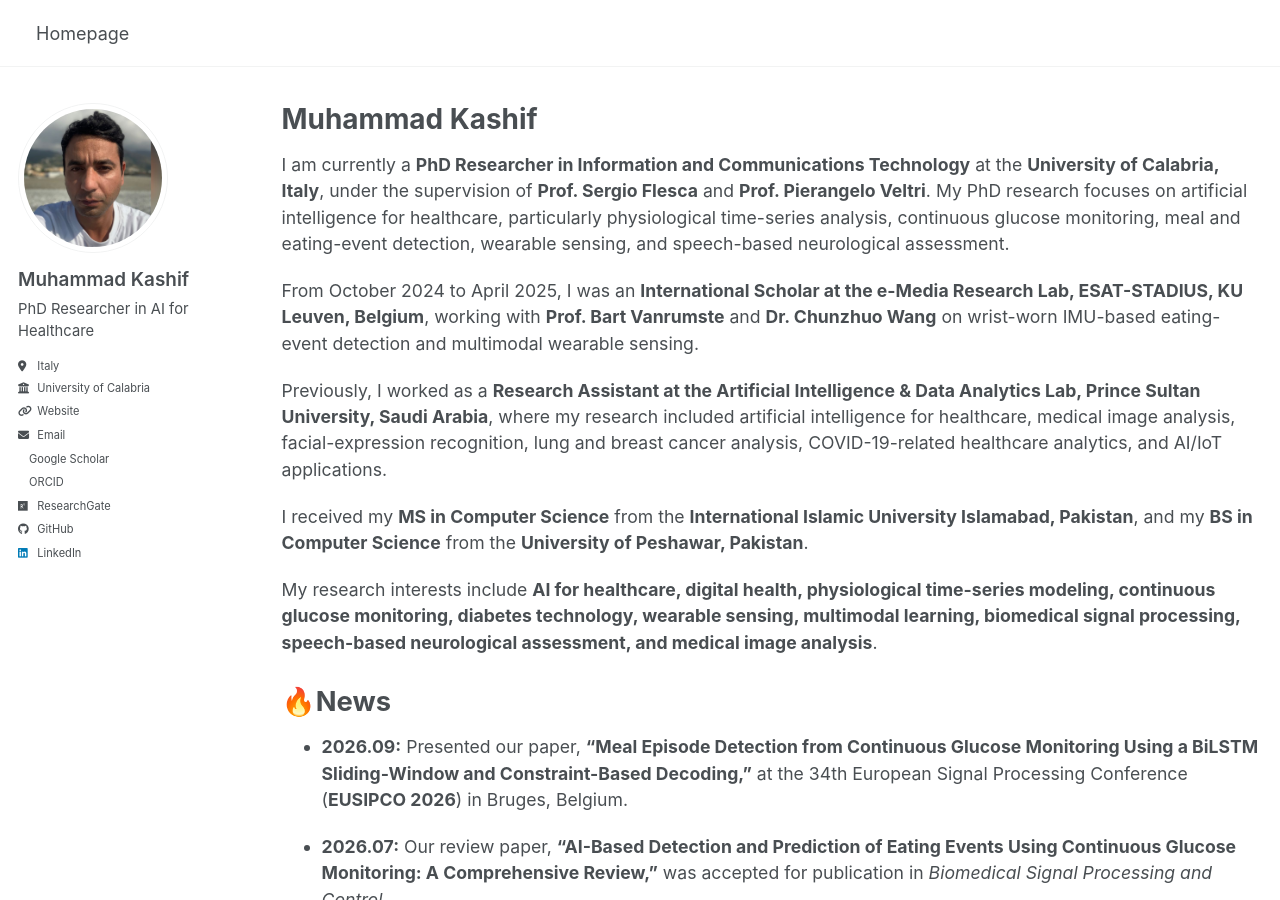
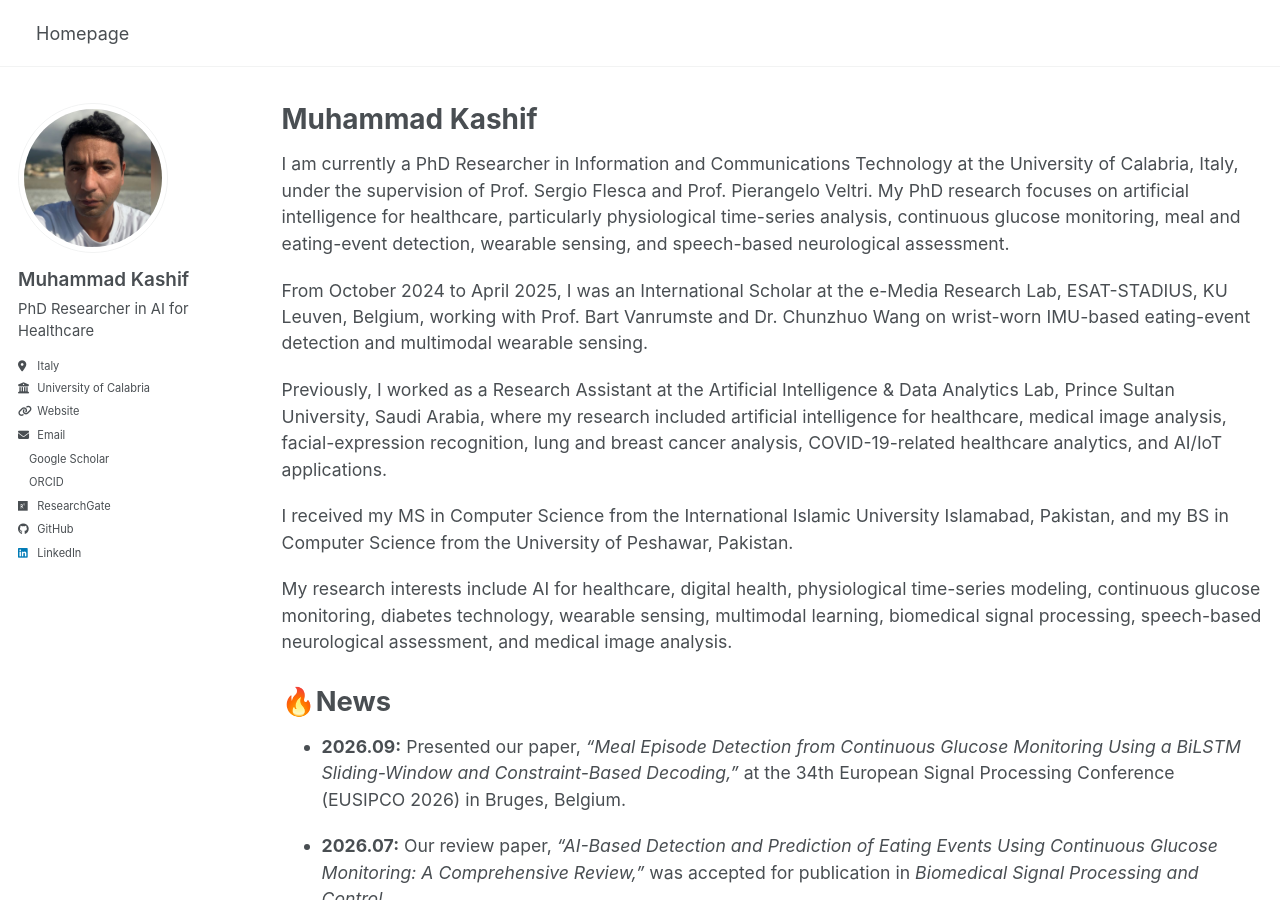
Before and after one commit to drkashifhon/drkashifhon.github.io, a Jekyll site: the page built from _pages/about.md, in a window 1280 px wide and 900 px high. Built offline with Jekyll 4.4.1, drawn with Linux system fonts in a browser that asks for light colours; a style sheet for code colours, icons or effects is not loaded.

Commit message:
Update about.md

```diff
--- a/_pages/about.md
+++ b/_pages/about.md
@@ -7,26 +7,26 @@ redirect_from:
   - /about.html
 ---
 
-I am currently a **PhD Researcher in Information and Communications Technology** at the **University of Calabria, Italy**, under the supervision of **Prof. Sergio Flesca** and **Prof. Pierangelo Veltri**. My PhD research focuses on artificial intelligence for healthcare, particularly physiological time-series analysis, continuous glucose monitoring, meal and eating-event detection, wearable sensing, and speech-based neurological assessment.
+I am currently a PhD Researcher in Information and Communications Technology at the University of Calabria, Italy, under the supervision of Prof. Sergio Flesca and Prof. Pierangelo Veltri. My PhD research focuses on artificial intelligence for healthcare, particularly physiological time-series analysis, continuous glucose monitoring, meal and eating-event detection, wearable sensing, and speech-based neurological assessment.
 
-From October 2024 to April 2025, I was an **International Scholar at the e-Media Research Lab, ESAT-STADIUS, KU Leuven, Belgium**, working with **Prof. Bart Vanrumste** and **Dr. Chunzhuo Wang** on wrist-worn IMU-based eating-event detection and multimodal wearable sensing.
+From October 2024 to April 2025, I was an International Scholar at the e-Media Research Lab, ESAT-STADIUS, KU Leuven, Belgium, working with Prof. Bart Vanrumste and Dr. Chunzhuo Wang on wrist-worn IMU-based eating-event detection and multimodal wearable sensing.
 
-Previously, I worked as a **Research Assistant at the Artificial Intelligence & Data Analytics Lab, Prince Sultan University, Saudi Arabia**, where my research included artificial intelligence for healthcare, medical image analysis, facial-expression recognition, lung and breast cancer analysis, COVID-19-related healthcare analytics, and AI/IoT applications.
+Previously, I worked as a Research Assistant at the Artificial Intelligence & Data Analytics Lab, Prince Sultan University, Saudi Arabia, where my research included artificial intelligence for healthcare, medical image analysis, facial-expression recognition, lung and breast cancer analysis, COVID-19-related healthcare analytics, and AI/IoT applications.
 
-I received my **MS in Computer Science** from the **International Islamic University Islamabad, Pakistan**, and my **BS in Computer Science** from the **University of Peshawar, Pakistan**.
+I received my MS in Computer Science from the International Islamic University Islamabad, Pakistan, and my BS in Computer Science from the University of Peshawar, Pakistan.
 
-My research interests include **AI for healthcare, digital health, physiological time-series modeling, continuous glucose monitoring, diabetes technology, wearable sensing, multimodal learning, biomedical signal processing, speech-based neurological assessment, and medical image analysis**.
+My research interests include AI for healthcare, digital health, physiological time-series modeling, continuous glucose monitoring, diabetes technology, wearable sensing, multimodal learning, biomedical signal processing, speech-based neurological assessment, and medical image analysis.
 
 
 # 🔥News
 
-- **2026.09:** Presented our paper, **“Meal Episode Detection from Continuous Glucose Monitoring Using a BiLSTM Sliding-Window and Constraint-Based Decoding,”** at the 34th European Signal Processing Conference (**EUSIPCO 2026**) in Bruges, Belgium.
+- **2026.09:** Presented our paper, *“Meal Episode Detection from Continuous Glucose Monitoring Using a BiLSTM Sliding-Window and Constraint-Based Decoding,”* at the 34th European Signal Processing Conference (EUSIPCO 2026) in Bruges, Belgium.
 
-- **2026.07:** Our review paper, **“AI-Based Detection and Prediction of Eating Events Using Continuous Glucose Monitoring: A Comprehensive Review,”** was accepted for publication in *Biomedical Signal Processing and Control*.
+- **2026.07:** Our review paper, *“AI-Based Detection and Prediction of Eating Events Using Continuous Glucose Monitoring: A Comprehensive Review,”* was accepted for publication in *Biomedical Signal Processing and Control*.
 
-- **2026.07:** Our work, **“Task-Conditioned PEFT with Prompt-Aligned ASR Error Structure Fusion for Parkinson's Speech Assessment,”** was presented at the ACM Conference on Bioinformatics, Computational Biology, and Health Informatics (**ACM BCB 2026**) in Rende, Italy.
+- **2026.07:** Our work, *“Task-Conditioned PEFT with Prompt-Aligned ASR Error Structure Fusion for Parkinson's Speech Assessment,”* was presented at the ACM Conference on Bioinformatics, Computational Biology, and Health Informatics (**ACM BCB 2026**) in Rende, Italy.
 
-- **2025.06:** Presented our work, **“Using LSTM-Based Model on Vocal Signal Analysis for the Classification of Multiple Sclerosis,”** at the 23rd International Conference on Artificial Intelligence in Medicine (**AIME 2025**) in Pavia, Italy.
+- **2025.06:** Presented our work, *“Using LSTM-Based Model on Vocal Signal Analysis for the Classification of Multiple Sclerosis,”* at the 23rd International Conference on Artificial Intelligence in Medicine (**AIME 2025**) in Pavia, Italy.
 
 - **2025.04:** Completed a six-month international research stay at the **e-Media Research Lab, KU Leuven, Belgium**, focusing on wearable sensing and wrist-IMU-based eating-event detection.
 
```
